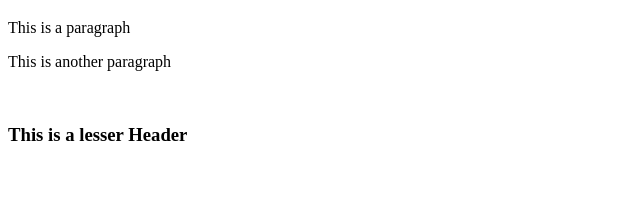
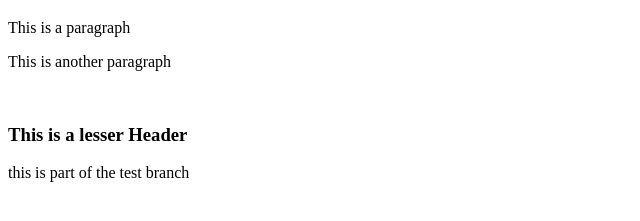
Before and after one commit to MediumJeff/git-test, a plain HTML site: page index.html in a window 1280 px wide. Shown: the part 61-282 px from the top of the page, without its empty margins (0-640 px from the left). Drawn offline with Linux system fonts and the light colour scheme.

Commit message:
test branch changes

```diff
--- a/index.html
+++ b/index.html
@@ -6,5 +6,6 @@
         <p>This is another paragraph</p>
         <br>
         <h3>This is a lesser Header</h3>
+        <p>this is part of the test branch</p>
     </body>
 </html>
```
